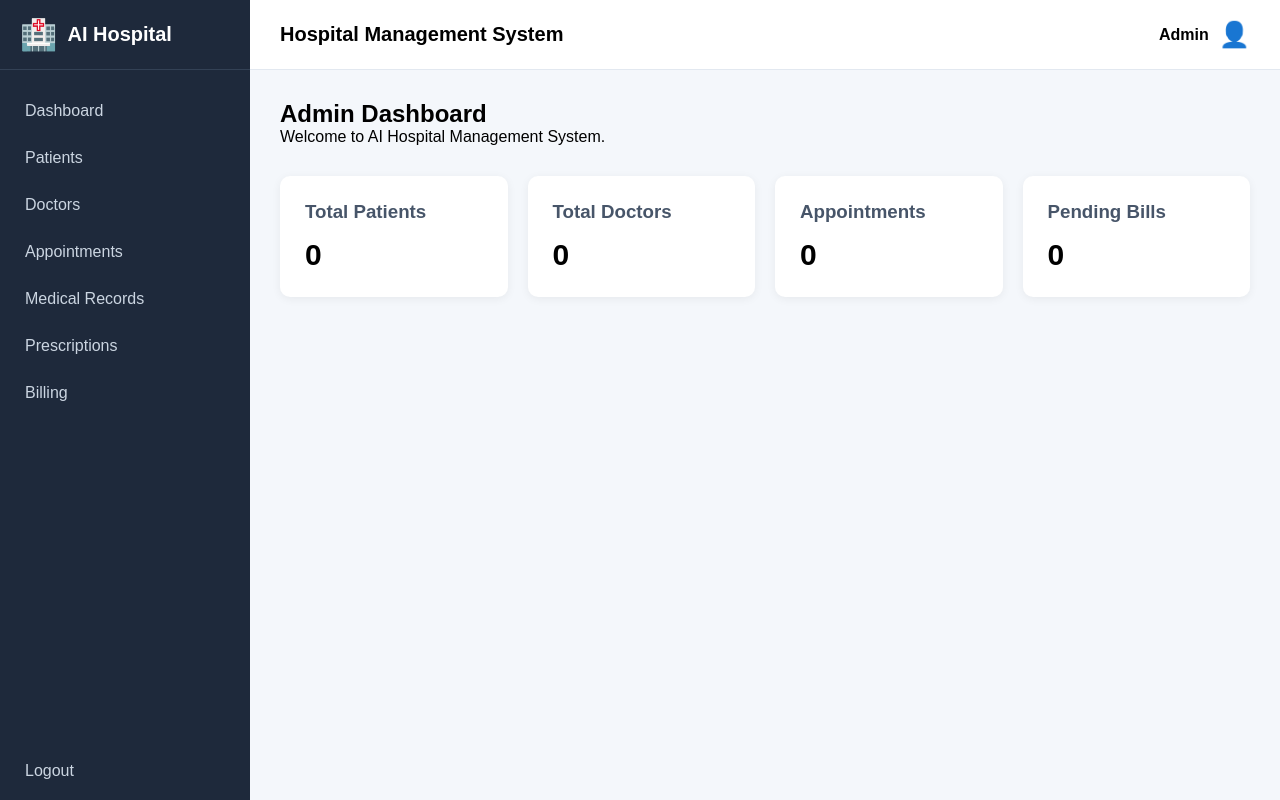
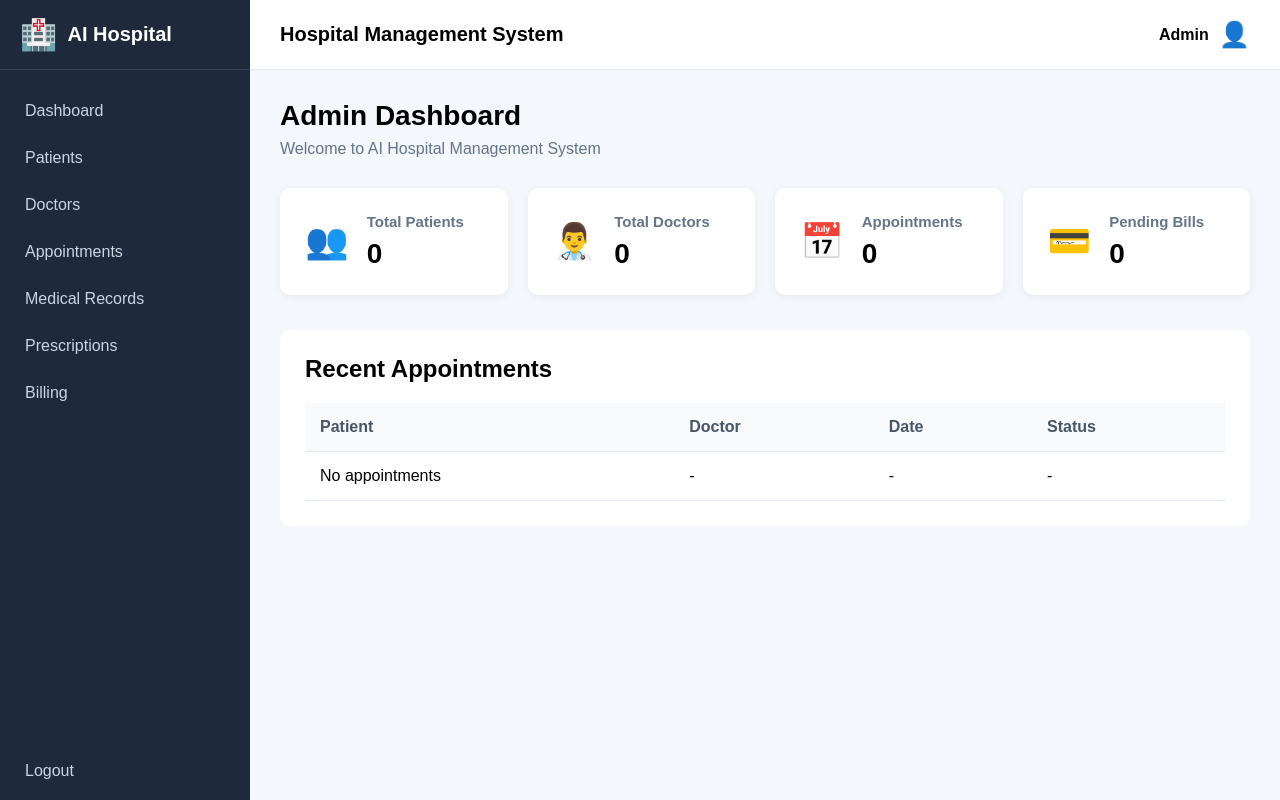
Before and after one commit to AI-Hospital-Team/Ai-Powered-Smart-Hospital-Management-System, a React app in the folder frontend/: page /dashboard in a window 1280 px wide. Built offline with nearby package versions, Linux system fonts and the light colour scheme; the HTML template or start-up script is replaced by a standard one.

Commit message:
Create admin dashboard

```diff
--- a/frontend/src/index.css
+++ b/frontend/src/index.css
@@ -32,3 +32,83 @@ body {
   font-size: 30px;
   font-weight: bold;
 }
+
+.page-header {
+  margin-bottom: 30px;
+}
+
+.page-header h1 {
+  font-size: 28px;
+  margin-bottom: 8px;
+}
+
+.page-header p {
+  color: #64748b;
+}
+
+/* Dashboard cards */
+
+.dashboard-cards {
+  display: grid;
+  grid-template-columns: repeat(4, 1fr);
+  gap: 20px;
+  margin-bottom: 35px;
+}
+
+.dashboard-card {
+  background: white;
+  padding: 25px;
+  border-radius: 10px;
+  display: flex;
+  align-items: center;
+  gap: 18px;
+  box-shadow: 0 2px 10px rgba(0, 0, 0, 0.06);
+}
+
+.card-icon {
+  font-size: 35px;
+}
+
+.dashboard-card h3 {
+  color: #64748b;
+  font-size: 15px;
+  margin-bottom: 8px;
+}
+
+.dashboard-card p {
+  font-size: 28px;
+  font-weight: bold;
+}
+
+/* Recent appointments */
+
+.dashboard-section {
+  background: white;
+  padding: 25px;
+  border-radius: 10px;
+}
+
+.dashboard-section h2 {
+  margin-bottom: 20px;
+}
+
+.table-container {
+  overflow-x: auto;
+}
+
+table {
+  width: 100%;
+  border-collapse: collapse;
+}
+
+th,
+td {
+  text-align: left;
+  padding: 15px;
+  border-bottom: 1px solid #e2e8f0;
+}
+
+th {
+  color: #475569;
+  background: #f8fafc;
+}
--- a/frontend/src/pages/Admin/Dashboard.jsx
+++ b/frontend/src/pages/Admin/Dashboard.jsx
@@ -1,33 +1,82 @@
 function Dashboard() {
   return (
+    <div className="admin-dashboard">
+
+      <div className="page-header">
         <div>
           <h1>Admin Dashboard</h1>
-
-      <p>Welcome to AI Hospital Management System.</p>
+          <p>Welcome to AI Hospital Management System</p>
+        </div>
+      </div>
 
       <div className="dashboard-cards">
 
         <div className="dashboard-card">
+          <div className="card-icon">👥</div>
+          <div>
             <h3>Total Patients</h3>
             <p>0</p>
           </div>
+        </div>
 
         <div className="dashboard-card">
+          <div className="card-icon">👨‍⚕️</div>
+          <div>
             <h3>Total Doctors</h3>
             <p>0</p>
           </div>
+        </div>
 
         <div className="dashboard-card">
+          <div className="card-icon">📅</div>
+          <div>
             <h3>Appointments</h3>
             <p>0</p>
           </div>
+        </div>
 
         <div className="dashboard-card">
+          <div className="card-icon">💳</div>
+          <div>
             <h3>Pending Bills</h3>
             <p>0</p>
           </div>
+        </div>
 
       </div>
+
+      <div className="dashboard-section">
+
+        <h2>Recent Appointments</h2>
+
+        <div className="table-container">
+
+          <table>
+
+            <thead>
+              <tr>
+                <th>Patient</th>
+                <th>Doctor</th>
+                <th>Date</th>
+                <th>Status</th>
+              </tr>
+            </thead>
+
+            <tbody>
+              <tr>
+                <td>No appointments</td>
+                <td>-</td>
+                <td>-</td>
+                <td>-</td>
+              </tr>
+            </tbody>
+
+          </table>
+
+        </div>
+
+      </div>
+
     </div>
   );
 }
```
Lines whose indentation alone changed are shown as unchanged.
